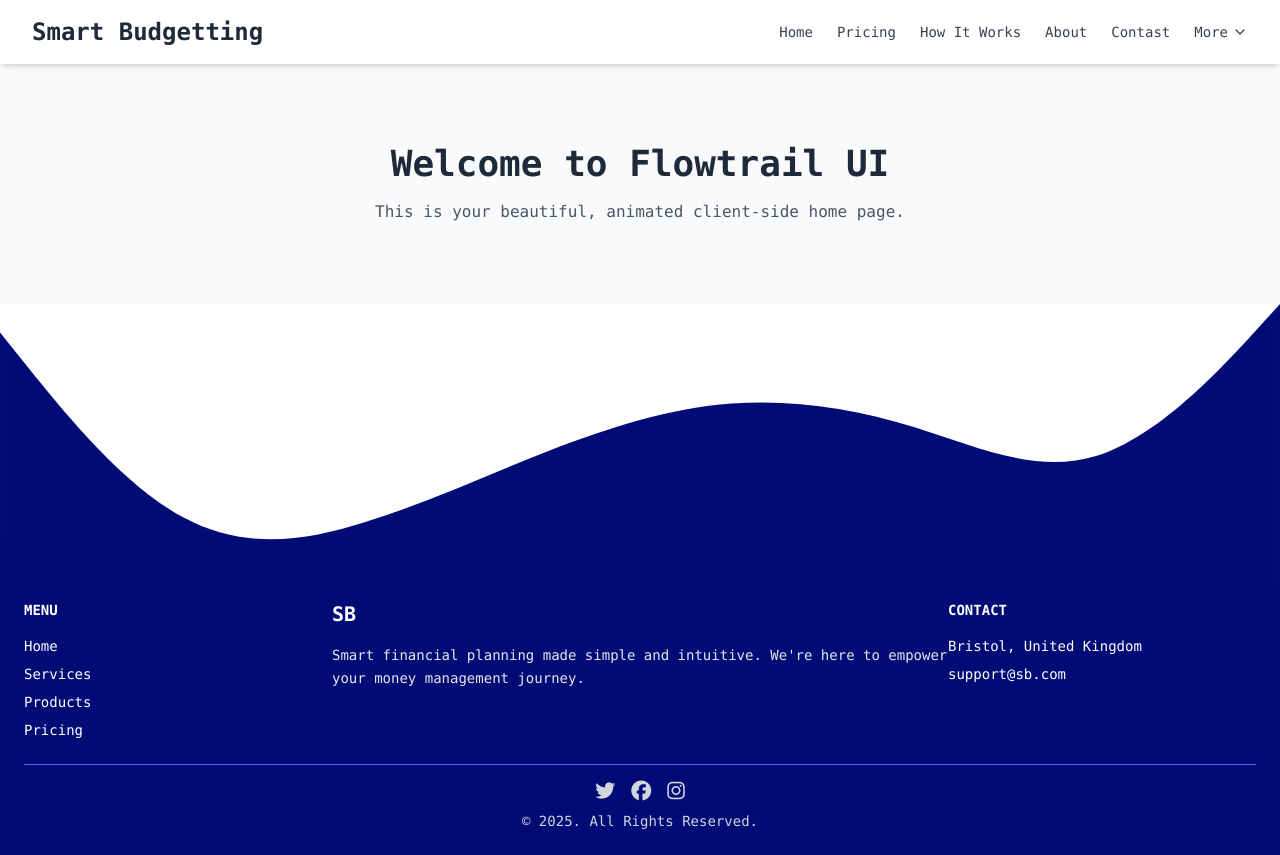
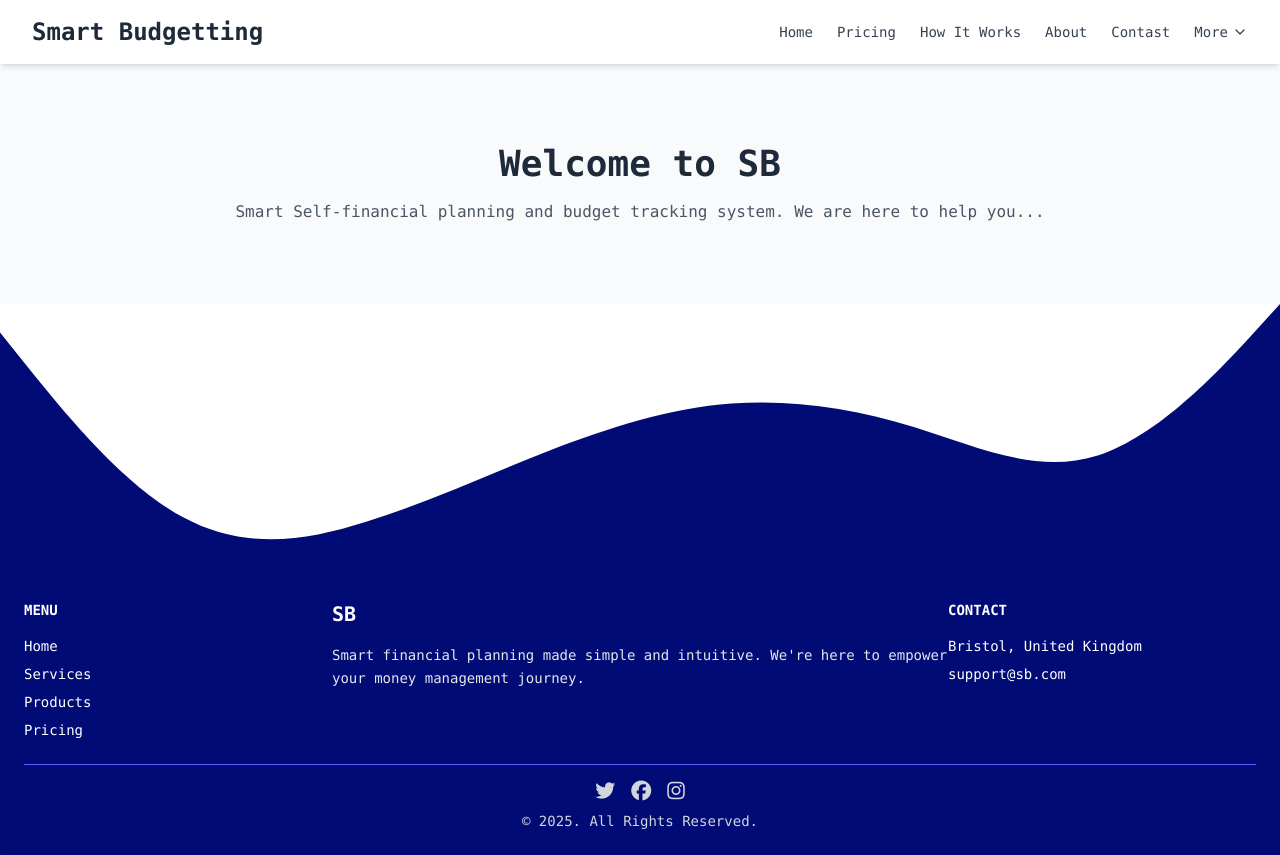
Before and after one commit to Pyaephyo33/sb-front-ui, a React (Vite) app: page /home in a window 1280 px wide. Built offline with nearby package versions, Linux system fonts and the light colour scheme.

Commit message:
working on client side home page

```diff
--- a/src/pages/Home.jsx
+++ b/src/pages/Home.jsx
@@ -4,8 +4,8 @@ const Home = () => {
   return (
     <section className="py-20 bg-gray-50">
       <div className="max-w-4xl mx-auto px-4 text-center">
-        <h1 className="text-4xl font-bold text-gray-800 mb-4">Welcome to Flowtrail UI</h1>
-        <p className="text-gray-600">This is your beautiful, animated client-side home page.</p>
+        <h1 className="text-4xl font-bold text-gray-800 mb-4">Welcome to SB</h1>
+        <p className="text-gray-600">Smart Self-financial planning and budget tracking system. We are here to help you...</p>
       </div>
     </section>
   );
```
